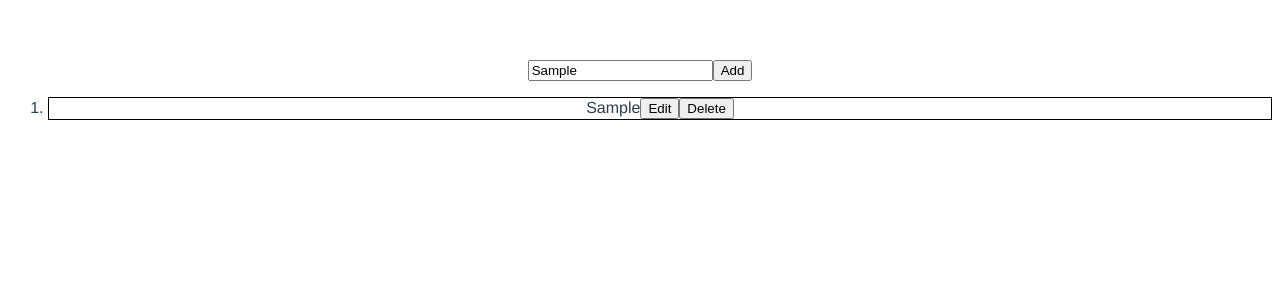
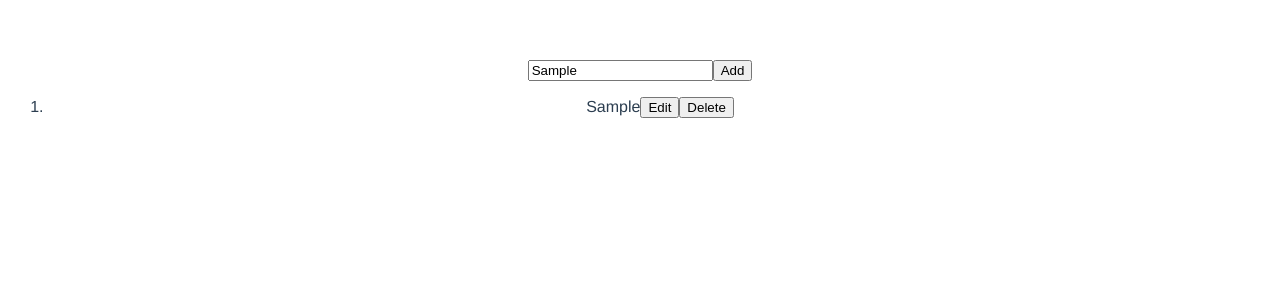
Before and after one commit to jippy89/fullstack-coding-test, a Vue app in the folder frontend/solution/: page / in a window 1280 px wide. Both pictures are taken after typing "Sample" into the empty fields and a click on the button "Add". Shown: the top 300 px of the page. Built offline with nearby package versions, Linux system fonts and the light colour scheme.

Commit message:
style(TodoListList.vue): remove class 'card' from 'li' element

```diff
--- a/frontend/solution/src/components/Todo/TodoListList.vue
+++ b/frontend/solution/src/components/Todo/TodoListList.vue
@@ -1,5 +1,5 @@
 <template>
-  <li class="card">
+  <li>
     <form v-if="editMode" style="display:inline;">
       <input  type="text" :value="todo.text" @input="onInput">
       <button @click="saveTodo">Save</button>
@@ -50,9 +50,3 @@ export default {
   }
 }
 </script>
-
-<style scoped>
-.card {
-  border: 1px solid black;
-}
-</style>
```
